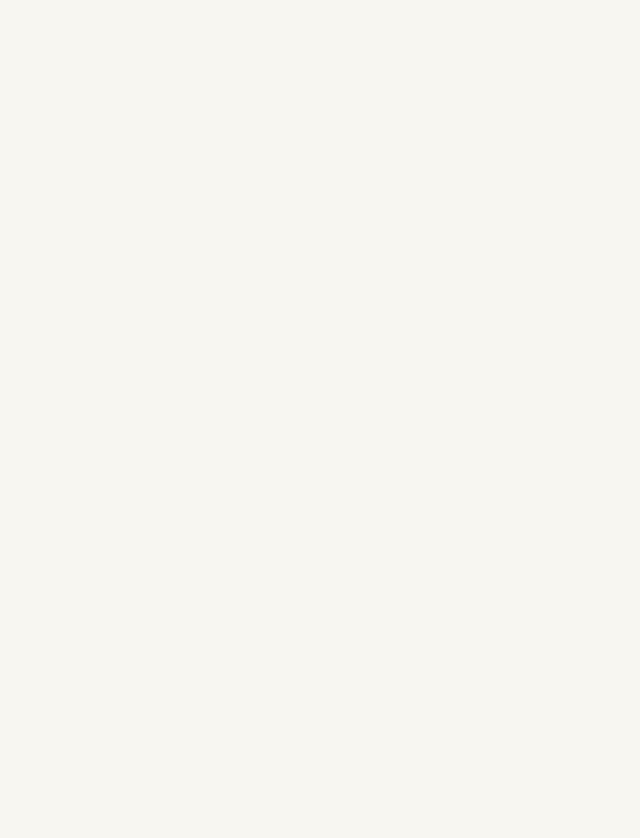
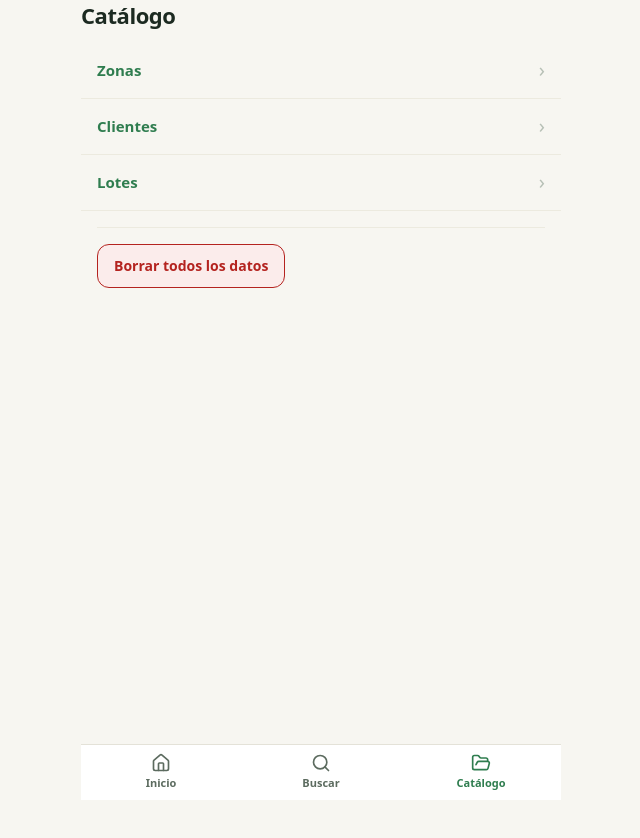
Before and after one commit to Apolofx/poudes-campo, a React (Vite) app: page /catalogo in a window 1280 px wide. Before the commit this address had no page. Shown: the top 838 px of the page, without its empty margins (319-959 px from the left). Before the commit the page ends 800 px from the top, so only its background shows below. Built offline with nearby package versions, Linux system fonts and the light colour scheme.

Commit message:
feat(ui): tab Catálogo + hub + ConfirmDialog + Borrar todos los datos

```diff
--- a/src/ui/App.tsx
+++ b/src/ui/App.tsx
@@ -2,6 +2,7 @@ import { Routes, Route, Outlet } from 'react-router-dom';
 import { AgendaScreen } from '@/ui/screens/AgendaScreen';
 import { SearchScreen } from '@/ui/screens/SearchScreen';
 import { RecordVisitScreen } from '@/ui/screens/RecordVisitScreen';
+import { CatalogHubScreen } from '@/ui/screens/CatalogHubScreen';
 import { TabBar } from '@/ui/components/TabBar';
 
 function TabsLayout() {
@@ -21,6 +22,7 @@ export function App() {
       <Route element={<TabsLayout />}>
         <Route path="/" element={<AgendaScreen />} />
         <Route path="/buscar" element={<SearchScreen />} />
+        <Route path="/catalogo" element={<CatalogHubScreen />} />
       </Route>
       <Route path="/field/:fieldId/record" element={<RecordVisitScreen />} />
     </Routes>
--- /dev/null
+++ b/src/ui/components/ConfirmDialog.tsx
@@ -0,0 +1,27 @@
+interface ConfirmDialogProps {
+  open: boolean;
+  title: string;
+  message: string;
+  confirmLabel?: string;
+  cancelLabel?: string;
+  onConfirm: () => void;
+  onCancel: () => void;
+}
+
+export function ConfirmDialog({
+  open, title, message, confirmLabel = 'Confirmar', cancelLabel = 'Cancelar', onConfirm, onCancel,
+}: ConfirmDialogProps) {
+  if (!open) return null;
+  return (
+    <div className="dialog-backdrop" role="presentation" onClick={onCancel}>
+      <div className="dialog" role="dialog" aria-modal="true" aria-label={title} onClick={(e) => e.stopPropagation()}>
+        <h2 className="dialog-title">{title}</h2>
+        <p className="dialog-message">{message}</p>
+        <div className="dialog-actions">
+          <button type="button" className="btn-secondary" onClick={onCancel}>{cancelLabel}</button>
+          <button type="button" className="btn-danger" onClick={onConfirm}>{confirmLabel}</button>
+        </div>
+      </div>
+    </div>
+  );
+}
--- a/src/ui/components/TabBar.tsx
+++ b/src/ui/components/TabBar.tsx
@@ -1,5 +1,5 @@
 import { NavLink } from 'react-router-dom';
-import { Home, Search } from 'lucide-react';
+import { Home, Search, FolderOpen } from 'lucide-react';
 
 export function TabBar() {
   return (
@@ -12,6 +12,10 @@ export function TabBar() {
         <Search className="tab-icon" size={20} aria-hidden="true" />
         <span>Buscar</span>
       </NavLink>
+      <NavLink to="/catalogo" className="tab">
+        <FolderOpen className="tab-icon" size={20} aria-hidden="true" />
+        <span>Catálogo</span>
+      </NavLink>
     </nav>
   );
 }
--- /dev/null
+++ b/src/ui/hooks/use-clear-all-data.ts
@@ -0,0 +1,16 @@
+import { useCallback, useState } from 'react';
+import { useCampo } from '@/ui/CampoProvider';
+
+export function useClearAllData() {
+  const { clearAllData } = useCampo();
+  const [busy, setBusy] = useState(false);
+  const clear = useCallback(async () => {
+    setBusy(true);
+    try {
+      await clearAllData.execute();
+    } finally {
+      setBusy(false);
+    }
+  }, [clearAllData]);
+  return { clear, busy };
+}
--- /dev/null
+++ b/src/ui/screens/CatalogHubScreen.tsx
@@ -0,0 +1,35 @@
+import { useState } from 'react';
+import { Link } from 'react-router-dom';
+import { ConfirmDialog } from '@/ui/components/ConfirmDialog';
+import { useClearAllData } from '@/ui/hooks/use-clear-all-data';
+
+export function CatalogHubScreen() {
+  const { clear } = useClearAllData();
+  const [confirming, setConfirming] = useState(false);
+
+  return (
+    <main className="screen">
+      <h1 className="screen-title">Catálogo</h1>
+      <ul className="catalog-menu">
+        <li><Link className="field-row" to="/catalogo/zonas"><span className="field-name">Zonas</span><span className="chevron" aria-hidden="true">›</span></Link></li>
+        <li><Link className="field-row" to="/catalogo/clientes"><span className="field-name">Clientes</span><span className="chevron" aria-hidden="true">›</span></Link></li>
+        <li><Link className="field-row" to="/catalogo/lotes"><span className="field-name">Lotes</span><span className="chevron" aria-hidden="true">›</span></Link></li>
+      </ul>
+
+      <section className="danger-zone">
+        <button type="button" className="btn-danger" onClick={() => setConfirming(true)}>
+          Borrar todos los datos
+        </button>
+      </section>
+
+      <ConfirmDialog
+        open={confirming}
+        title="Borrar todos los datos"
+        message="Se eliminarán zonas, clientes, lotes, visitas y avisos de este dispositivo. No se puede deshacer."
+        confirmLabel="Borrar"
+        onConfirm={async () => { setConfirming(false); await clear(); }}
+        onCancel={() => setConfirming(false)}
+      />
+    </main>
+  );
+}
--- a/src/ui/styles.css
+++ b/src/ui/styles.css
@@ -385,3 +385,77 @@ body {
 
 .reminder-aviso-list li { margin-top: var(--space-1); }
 .reminder-aviso-zone { font-weight: 700; color: var(--ink); }
+
+/* ---- Catálogo (hub) ---- */
+.catalog-menu { list-style: none; margin: 0; padding: 0; }
+
+.danger-zone {
+  margin: var(--space-4);
+  padding-top: var(--space-4);
+  border-top: 1px solid var(--divider);
+}
+
+.btn-danger {
+  border: 1.5px solid var(--danger);
+  background: var(--danger-bg);
+  color: var(--danger);
+  border-radius: var(--radius-lg);
+  min-height: var(--touch);
+  padding: 0 var(--space-4);
+  font: inherit;
+  font-weight: 700;
+  font-size: 14px;
+  cursor: pointer;
+}
+
+.btn-secondary {
+  border: 1.5px solid var(--border);
+  background: var(--surface);
+  color: var(--ink);
+  border-radius: var(--radius-lg);
+  min-height: var(--touch);
+  padding: 0 var(--space-4);
+  font: inherit;
+  font-weight: 700;
+  font-size: 14px;
+  cursor: pointer;
+}
+
+/* ---- ConfirmDialog ---- */
+.dialog-backdrop {
+  position: fixed;
+  inset: 0;
+  z-index: 10;
+  display: flex;
+  align-items: flex-end;
+  justify-content: center;
+  background: rgba(28, 42, 33, 0.45);
+  padding: var(--space-4);
+}
+
+.dialog {
+  width: 100%;
+  max-width: 420px;
+  background: var(--surface);
+  border-radius: var(--radius-lg);
+  padding: var(--space-4);
+  box-shadow: 0 -4px 24px rgba(28, 42, 33, 0.2);
+}
+
+.dialog-title {
+  margin: 0 0 var(--space-2);
+  font-size: 17px;
+  font-weight: 800;
+}
+
+.dialog-message {
+  margin: 0 0 var(--space-4);
+  color: var(--muted);
+  font-size: 14px;
+}
+
+.dialog-actions {
+  display: flex;
+  justify-content: flex-end;
+  gap: var(--space-3);
+}
```
Also changed, not shown: 2 other files (tests, documents, lock files or other folders).
